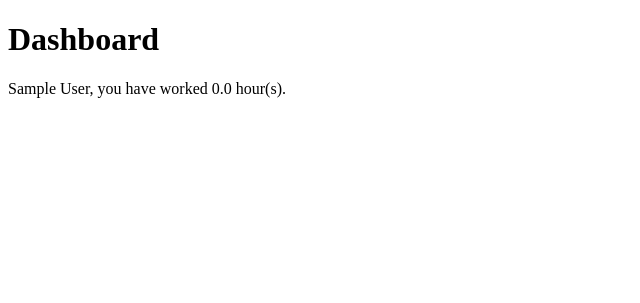
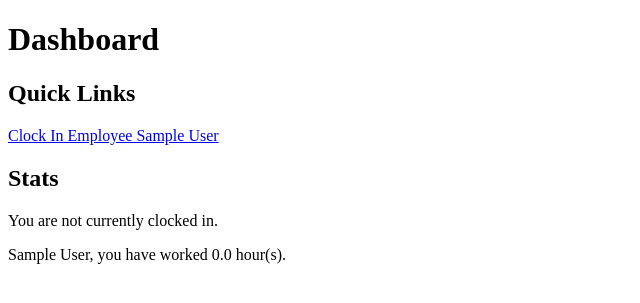
Before and after one commit to comp523-jarvis/timetracker-web, a Django app: page /vms/dashboard/ in a window 1280 px wide. Shown: the part 88-391 px from the top of the page, without its empty margins (0-640 px from the left). Run offline with Django 3.2, Linux system fonts and the light colour scheme; a user stored in the database is signed in; tables that the repository leaves empty hold one stand-in row (values such as "Sample post").

Commit message:
Add ability to clock in.

```diff
--- a/timetracker/vms/templates/vms/dashboard.html
+++ b/timetracker/vms/templates/vms/dashboard.html
@@ -1,7 +1,18 @@
 {% extends 'base.html' %}
 
 {% block content %}
-<h1>Dashboard</h1>
+  <h1>Dashboard</h1>
 
+  <h2>Quick Links</h2>
+  {% for employee in employees %}
+    {% if employee.is_clocked_in %}
+      <a href="#">Clock Out {{ employee }}</a>
+    {% else %}
+    <a href="{% url 'vms:clock-in' employee.id %}">Clock In {{ employee }}</a>
+    {% endif %}
+  {% endfor %}
+
+  <h2>Stats</h2>
+  <p>You are{% if not clocked_in %} not{% endif %} currently clocked in.</p>
   <p>{{ request.user.name }}, you have worked {{ total_hours }} hour(s).</p>
 {% endblock %}
--- a/timetracker/vms/urls.py
+++ b/timetracker/vms/urls.py
@@ -7,6 +7,11 @@ app_name = 'vms'
 
 urlpatterns = [
     path(
+        'employees/<uuid:employee_id>/clock-in/',
+        views.ClockInView.as_view(),
+        name='clock-in',
+    ),
+    path(
         'dashboard/',
         views.DashboardView.as_view(),
         name='dashboard',
--- a/timetracker/vms/views.py
+++ b/timetracker/vms/views.py
@@ -1,5 +1,32 @@
 from django.contrib.auth.mixins import LoginRequiredMixin
-from django.views.generic import TemplateView
+from django.shortcuts import get_object_or_404
+from django.urls import reverse_lazy
+from django.views.generic import TemplateView, FormView
+
+from vms import forms, models
+
+
+class ClockInView(FormView):
+    """
+    View for clocking in.
+    """
+    form_class = forms.ClockInForm
+    success_url = reverse_lazy('vms:dashboard')
+    template_name = 'vms/clock-in.html'
+
+    def form_valid(self, form):
+        form.save()
+        return super().form_valid(form)
+
+    def get_form_kwargs(self):
+        kwargs = super().get_form_kwargs()
+
+        kwargs['employee'] = get_object_or_404(
+            models.Employee,
+            pk=self.kwargs.get('employee_id'),
+        )
+
+        return kwargs
 
 
 class DashboardView(LoginRequiredMixin, TemplateView):
@@ -8,8 +35,13 @@ class DashboardView(LoginRequiredMixin, TemplateView):
     def get_context_data(self, **kwargs):
         context = super().get_context_data(**kwargs)
 
-        user = self.request.user
-        seconds_worked = sum([emp.total_time for emp in user.employees.all()])
+        employees = self.request.user.employees.all()
+        context['employees'] = employees
+
+        clocked_in = any([e.is_clocked_in for e in employees])
+        context['clocked_in'] = clocked_in
+
+        seconds_worked = sum([emp.total_time for emp in employees])
         context['total_hours'] = seconds_worked / (60 * 60)
 
         return context
```
Also changed, not shown: timetracker/vms/forms.py (added, +25 -0 lines), timetracker/vms/templates/vms/clock-in.html (added, +12 -0 lines).
